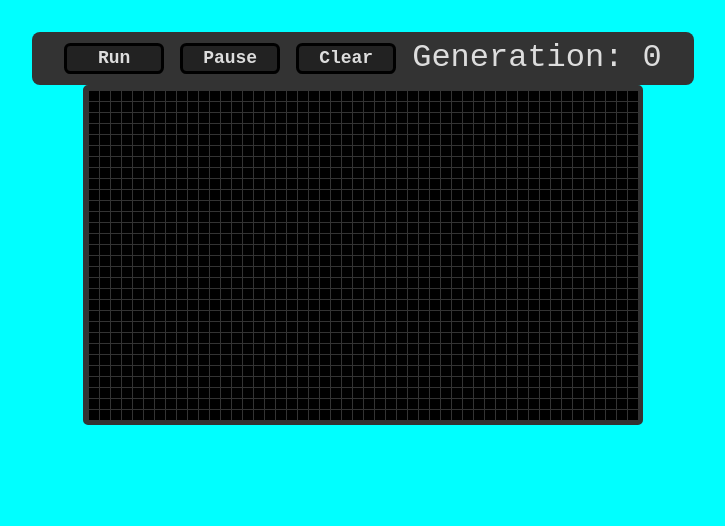
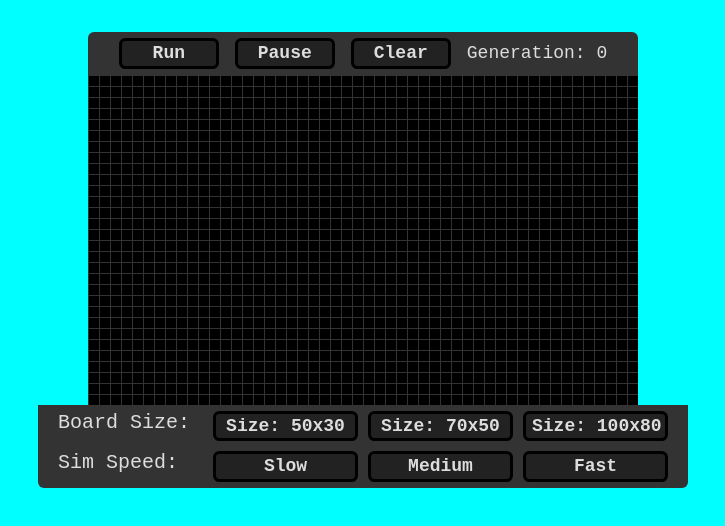
Before and after one commit to Chitalkin/silver-broccoli, a React app: page / in a window 1280 px wide. Shown: the top 526 px of the page, without its empty margins (277-1002 px from the left). Built offline with nearby package versions, Linux system fonts and the light colour scheme; the HTML template or start-up script is replaced by a standard one.

Commit message:
refactor(configs): changed jest config and refactor conponents styles

```diff
--- a/configs/jest.config.js
+++ b/configs/jest.config.js
@@ -9,6 +9,7 @@ module.exports = {
     '\\.(css|scss|less)$': '<rootDir>/tests/__mocks__/styleMock.js',
     '@/(.*)': '<rootDir>/src/$1',
   },
+  coveragePathIgnorePatterns: ['index.ts'],
   moduleFileExtensions: ['ts', 'tsx', 'js', 'jsx'],
   transformIgnorePatterns: ['/node_modules/'],
   testRegex: '/__tests__/.*\\.(ts|tsx)$',
--- a/src/components/app/app.tsx
+++ b/src/components/app/app.tsx
@@ -1,9 +1,9 @@
 import React from 'react';
 import styled from 'styled-components';
 import { GlobalStyle } from '@/styles/global';
-import { Board } from '../board';
-import { EBoardSize } from '../board/board-enums';
+import { Board, EBoardSize } from '../board';
 import { Controls } from '../controls';
+import { Settings } from '../settings';
 
 const Wrapper = styled.div`
   display: flex;
@@ -17,6 +17,7 @@ export const App: React.FC = () => (
     <Wrapper>
       <Controls />
       <Board size={EBoardSize.Small} />
+      <Settings />
     </Wrapper>
   </>
 );
--- a/src/components/board/board-constants.ts
+++ /dev/null
@@ -1,16 +0,0 @@
-import { BoardSizeConfigs } from './board-types';
-
-export const BOARD_SIZE_CONFIGS: BoardSizeConfigs = {
-  small: {
-    rows: 30,
-    columns: 50,
-  },
-  medium: {
-    rows: 50,
-    columns: 70,
-  },
-  large: {
-    rows: 80,
-    columns: 100,
-  },
-};
--- a/src/components/board/board-utils.ts
+++ b/src/components/board/board-utils.ts
@@ -1,6 +1,6 @@
+import { BOARD_SIZE_CONFIGS } from '@/configs';
 import { EBoardSize } from './board-enums';
 import { BoardSizeConfigItem } from './board-types';
-import { BOARD_SIZE_CONFIGS } from './board-constants';
 
 export const getCurrentBoardConfig = (size: EBoardSize): BoardSizeConfigItem =>
   BOARD_SIZE_CONFIGS[size];
--- a/src/components/board/board.tsx
+++ b/src/components/board/board.tsx
@@ -17,8 +17,6 @@ const BoardWrapper = styled.div<BoardProps>`
 
   display: inline-grid;
   margin: auto;
-  border: 5px solid ${CELL.border};
-  border-radius: 5px;
 `;
 
 export const Board = React.memo<Omit<BoardProps, 'config'>>(
--- a/src/components/board/index.ts
+++ b/src/components/board/index.ts
@@ -1 +1,3 @@
 export { Board } from './board';
+export { EBoardSize } from './board-enums';
+export type { BoardSizeConfigs } from './board-types';
--- a/src/components/controls/components/counter/counter.tsx
+++ b/src/components/controls/components/counter/counter.tsx
@@ -5,7 +5,7 @@ import { FONT } from '@/styles/colors';
 const StyledCounter = styled.p`
   color: ${FONT.default};
   font-weight: normal;
-  font-size: 2rem;
+  font-size: 18px;
   margin: 0;
 `;
 
--- a/src/components/controls/controls.tsx
+++ b/src/components/controls/controls.tsx
@@ -2,14 +2,19 @@ import React from 'react';
 import styled from 'styled-components';
 import { Button } from '@/ui/button';
 import { Counter } from './components/counter';
+import { SETTINGS } from '@/styles/colors';
 
 const CotrolsWrapper = styled.div`
   display: flex;
+  justify-content: center;
   align-items: center;
   gap: 1rem;
-  background-color: #333333;
-  padding: 0.5rem 2rem;
-  border-radius: 0.5rem;
+  max-width: 550px;
+  width: 100%;
+  background-color: ${SETTINGS.background};
+  padding: 6px 20px;
+  border-top-left-radius: 6px;
+  border-top-right-radius: 6px;
 `;
 
 export const Controls = React.memo(() => (
```
Also changed, not shown: 1 other file (tests, documents, lock files or other folders).
